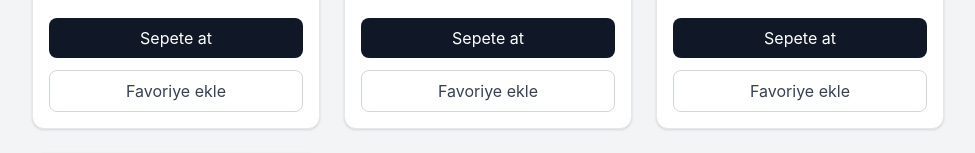
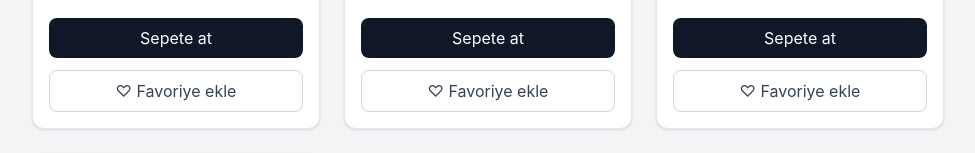
Before and after one commit to cankafali/CATALOG, a React (Vite) app: page / in a window 1280 px wide. Shown: the part 473-626 px from the top of the page, without its empty margins (0-975 px from the left). Built offline with nearby package versions, Linux system fonts and the light colour scheme.

Commit message:
favori durumu kartta gösteriliyor

```diff
--- a/src/App.jsx
+++ b/src/App.jsx
@@ -42,7 +42,7 @@ function App() {
       <div className='flex flex-wrap gap-6'>
         {filtrelenmisUrunler.map(
           (u) => (
-            <ProductCard key={u.id} id={u.id} isim={u.isim} fiyat={u.fiyat} link={u.gorsel} favEkle={favEkle} />
+            <ProductCard favoriMi={favori.includes(u.id)} key={u.id} id={u.id} isim={u.isim} fiyat={u.fiyat} link={u.gorsel} favEkle={favEkle} />
           )
         )}
       </div>
--- a/src/components/ProductCard.jsx
+++ b/src/components/ProductCard.jsx
@@ -1,4 +1,4 @@
-function ProductCard({ key, id, isim, fiyat, link, favEkle }) {
+function ProductCard({ favoriMi, key, id, isim, fiyat, link, favEkle }) {
     return (
         <div className="w-72 overflow-hidden rounded-xl border border-gray-200 bg-white shadow-sm">
             <div>
@@ -17,8 +17,11 @@ function ProductCard({ key, id, isim, fiyat, link, favEkle }) {
                 <button className="cursor-pointer transition active:scale-95 w-full rounded-lg bg-gray-900 py-2 text-white hover:bg-gray-700">
                     Sepete at
                 </button>
-                <button onClick={() => favEkle(id)} className="cursor-pointer transition active:scale-95 w-full rounded-lg border border-gray-300 py-2 text-gray-700 hover:bg-gray-50" >
-                    Favoriye ekle
+                <button onClick={() => favEkle(id)} className={`w-full cursor-pointer rounded-lg border py-2 transition active:scale-95 ${favoriMi
+                        ? "border-red-300 bg-red-50 text-red-600"
+                        : "border-gray-300 text-gray-700 hover:bg-gray-50"
+                    }`} >
+                    {favoriMi ? "♥ Favoride" : "♡ Favoriye ekle"}
                 </button>
             </div>
         </div>
```
